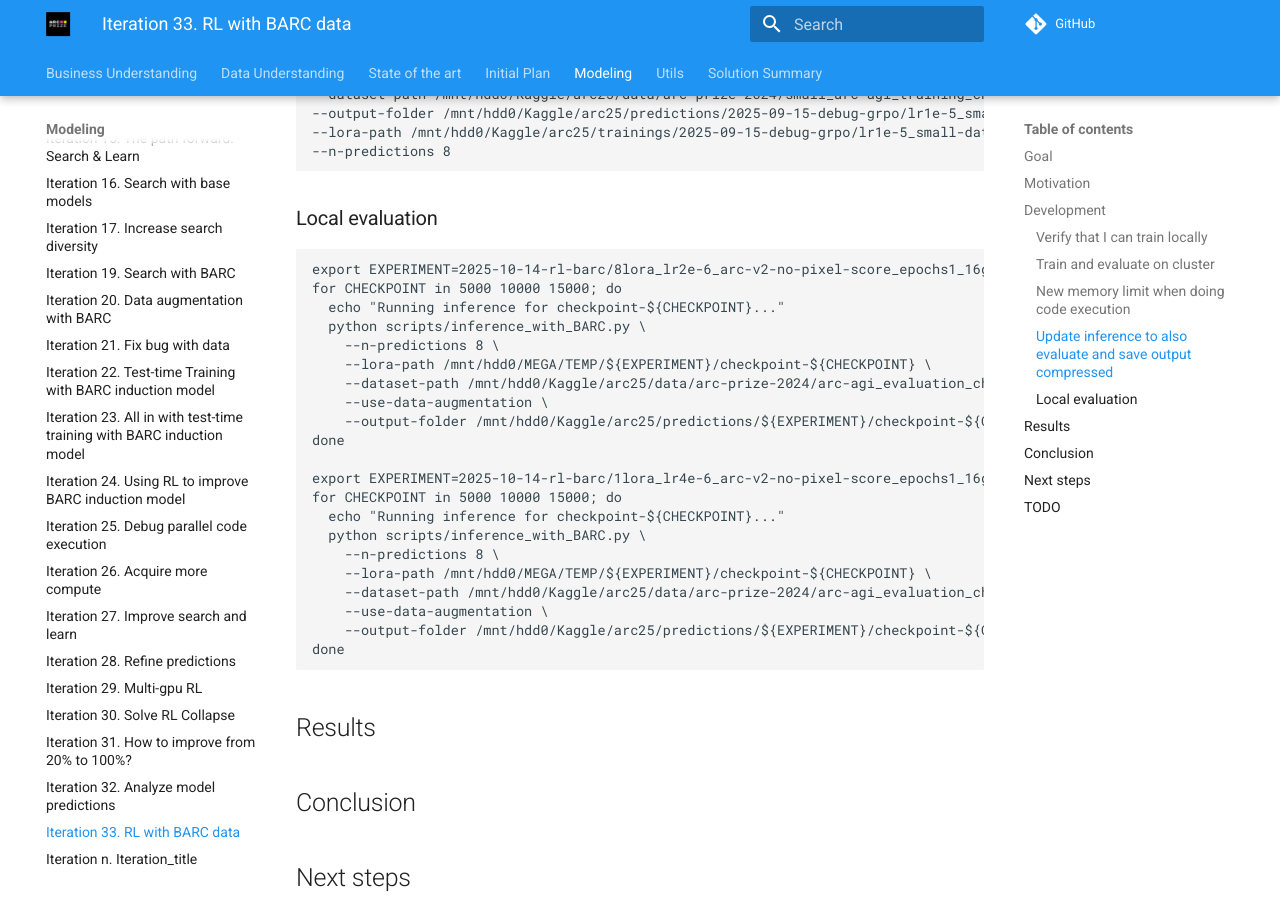
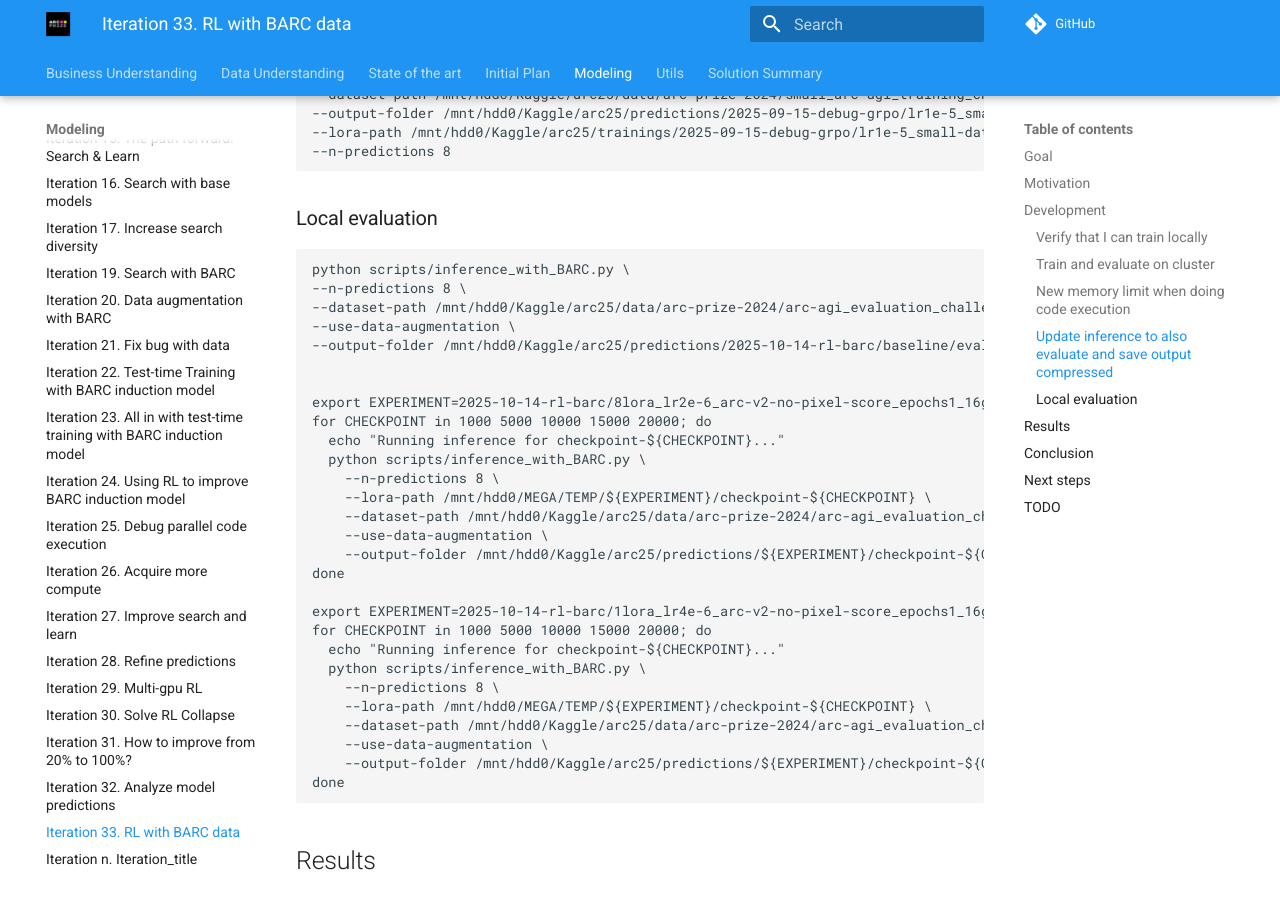
Before and after one commit to ironbar/arc25, an MkDocs documentation site: the page built from docs/modeling/Iteration_33_rl_barc.md, in a window 1280 px wide and 900 px high, scrolled down 3192 px. Built offline with MkDocs 1.6.1 and Material for MkDocs 9.7.7, drawn with Linux system fonts in a browser that asks for light colours; comment, search, counter and statistics services are not loaded.

Commit message:
small changes

````diff
--- a/docs/modeling/Iteration_33_rl_barc.md
+++ b/docs/modeling/Iteration_33_rl_barc.md
@@ -168,8 +168,15 @@
 ### Local evaluation
 
 ```bash
+python scripts/inference_with_BARC.py \
+--n-predictions 8 \
+--dataset-path /mnt/hdd0/Kaggle/arc25/data/arc-prize-2024/arc-agi_evaluation_challenges.json \
+--use-data-augmentation \
+--output-folder /mnt/hdd0/Kaggle/arc25/predictions/2025-10-14-rl-barc/baseline/evaluation
+
+
 export EXPERIMENT=2025-10-14-rl-barc/8lora_lr2e-6_arc-v2-no-pixel-score_epochs1_16gen_2accum-steps_repetition-penalty-1.02_masked-truncate_unquantized_beta0.01
-for CHECKPOINT in 5000 10000 15000; do
+for CHECKPOINT in 1000 5000 10000 15000 20000; do
   echo "Running inference for checkpoint-${CHECKPOINT}..."
   python scripts/inference_with_BARC.py \
     --n-predictions 8 \
@@ -180,7 +187,7 @@
 done
 
 export EXPERIMENT=2025-10-14-rl-barc/1lora_lr4e-6_arc-v2-no-pixel-score_epochs1_16gen_2accum-steps_repetition-penalty-1.02_masked-truncate_unquantized_beta0.01
-for CHECKPOINT in 5000 10000 15000; do
+for CHECKPOINT in 1000 5000 10000 15000 20000; do
   echo "Running inference for checkpoint-${CHECKPOINT}..."
   python scripts/inference_with_BARC.py \
     --n-predictions 8 \
````
Also changed, not shown: 1 other file.
